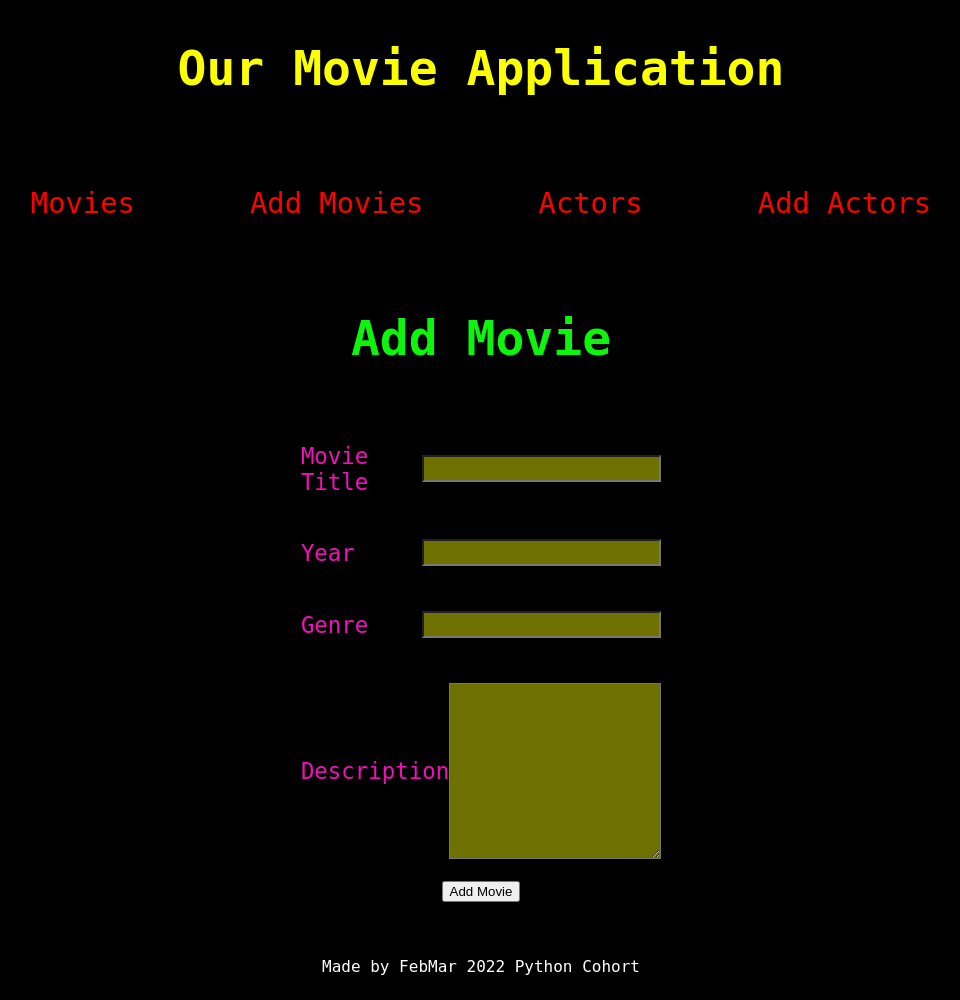
After one commit to Python-InstructorMelissa/cohortApplicationProject, a Flask app: page /movies/add/ in a window 1280 px wide. The commit adds this page. Shown: the whole page, without its empty margins (159-1119 px from the left). Run offline with Flask 2, Linux system fonts and the light colour scheme; some web fonts are replaced.

Commit message:
updated a few more files

```diff
--- a/FebMar22/flask_app/__init__.py
+++ b/FebMar22/flask_app/__init__.py
@@ -2,4 +2,4 @@ from flask import Flask
 from env import KEY
 
 app = Flask(__name__)
-app.secret_key = KEY
+app.secret_key = 'KEY that is secret'
--- a/FebMar22/flask_app/controllers/movies.py
+++ b/FebMar22/flask_app/controllers/movies.py
@@ -25,3 +25,15 @@ def connectActor(movie_id):
 @app.route('/movies/add/')
 def addMovie():
     return render_template('addMovie.html')
+
+@app.route('/movies/create/', methods=['post'])
+def createMovie():
+    data = {
+        'title': request.form['title'],
+        'year': request.form['year'],
+        'genre': request.form['genre'],
+        'description': request.form['description'],
+    }
+    Movie.save(data)
+    print('create movie, controller: ', data)
+    return redirect('/movies/')
--- a/FebMar22/flask_app/models/movie.py
+++ b/FebMar22/flask_app/models/movie.py
@@ -36,6 +36,7 @@ class Movie:
     @classmethod
     def save(cls, data):
         query = 'INSERT INTO movie (title, year, genre, description) VALUES (%(title)s, %(year)s, %(genre)s, %(description)s);'
+        print('save movie model:', data)
         return connectToMySQL(cls.db).query_db(query, data)
 
     @classmethod
--- a/FebMar22/flask_app/static/css/styles.css
+++ b/FebMar22/flask_app/static/css/styles.css
@@ -50,6 +50,12 @@ td {
   border: 1px double #fbff0070;
   padding: 1em;
 }
+input,
+textarea {
+  background-color: #fbff0070;
+  color: #fff;
+  font-size: 0.8em;
+}
 body {
   display: flex;
   flex-direction: column;
@@ -87,6 +93,7 @@ body main {
   justify-content: center;
   align-items: center;
   margin-bottom: 1em;
+  width: 75%;
 }
 body main h1 {
   color: #0df50d;
@@ -135,6 +142,31 @@ body main .content {
 body main .content table {
   width: 100%;
 }
+body main form {
+  display: flex;
+  flex-direction: column;
+  justify-content: center;
+  align-items: center;
+  padding: 1em;
+  width: 40%;
+  font-size: 1.4em;
+}
+body main form section {
+  display: flex;
+  flex-direction: row;
+  justify-content: center;
+  align-items: center;
+  width: 95%;
+  justify-content: space-between;
+  padding: 0.5em;
+  margin: 0.5em;
+}
+body main form section input,
+body main form section textarea {
+  background-color: #fbff0070;
+  color: #fff;
+  font-size: 0.8em;
+}
 body footer {
   display: flex;
   flex-direction: column;
--- a/FebMar22/flask_app/static/css/styles.less
+++ b/FebMar22/flask_app/static/css/styles.less
@@ -37,6 +37,11 @@ h2 {
 table, th, td {
     border: 1px double @bgShade;
     padding: 1em;
+}
+input, textarea {
+    background-color: @bgShade;
+    color: @white;
+    font-size: .8em;
 }
 
 @red: #ff0000;
@@ -79,6 +84,7 @@ body {
     main {
         .flexcolumn();
         margin-bottom: 1em;
+        width: 75%;
 
         h1 {
             color: @green;
@@ -123,6 +129,26 @@ body {
                 width: 100%;
             }
         }
+        form {
+            .flexcolumn();
+            padding: 1em;
+            width: 40%;
+            font-size: 1.4em;
+
+            section {
+                .flexrow();
+                width: 95%;
+                justify-content: space-between;
+                padding: .5em;
+                margin: .5em;
+
+                input, textarea {
+                    background-color: @bgShade;
+                    color: @white;
+                    font-size: .8em;
+                }
+            }
+        }
     }
     footer {
         .flexcolumn();
--- /dev/null
+++ b/FebMar22/flask_app/templates/addMovie.html
@@ -0,0 +1,44 @@
+<!DOCTYPE html>
+<html lang="en">
+<head>
+    <meta charset="UTF-8">
+    <meta http-equiv="X-UA-Compatible" content="IE=edge">
+    <meta name="viewport" content="width=device-width, initial-scale=1.0">
+    <link rel="stylesheet" href="{{ url_for('static', filename='css/styles.css') }}">
+    <title>Movies</title>
+</head>
+<body>
+    <header>
+        <h1>Our Movie Application</h1>
+        <nav>
+            {% block menu %} {% include 'menu.html' %} {% endblock menu %}
+        </nav>
+    </header>
+    <main>
+        <h1>Add Movie</h1>
+        <form action="/movies/create/" method="post">
+            <section>
+                <label for="title">Movie Title</label>
+                <input type="text" name="title">
+            </section>
+            <section>
+                <label for="year">Year</label>
+                <input type="text" name="year">
+            </section>
+            <section>
+                <label for="genre">Genre</label>
+                <input type="text" name="genre">
+            </section>
+            <section>
+                <label for="description">Description</label>
+                <textarea name="description" cols="30" rows="10"></textarea>
+            </section>
+            <button>Add Movie</button>
+        </form>
+    </main>
+    <footer>
+        <p>Made by FebMar 2022 Python Cohort</p>
+    </footer>
+    <script type="text/javascript" src="{{ url_for('static', filename='js/scripts.js')}}"></script>
+</body>
+</html>
```
